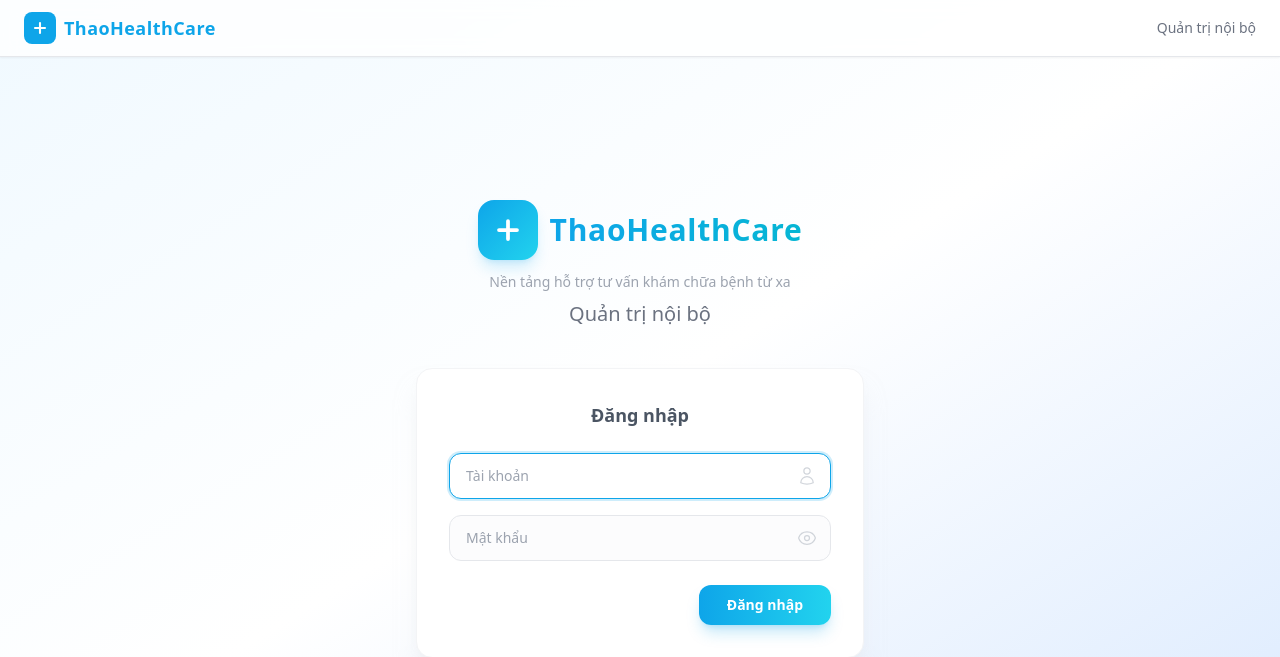
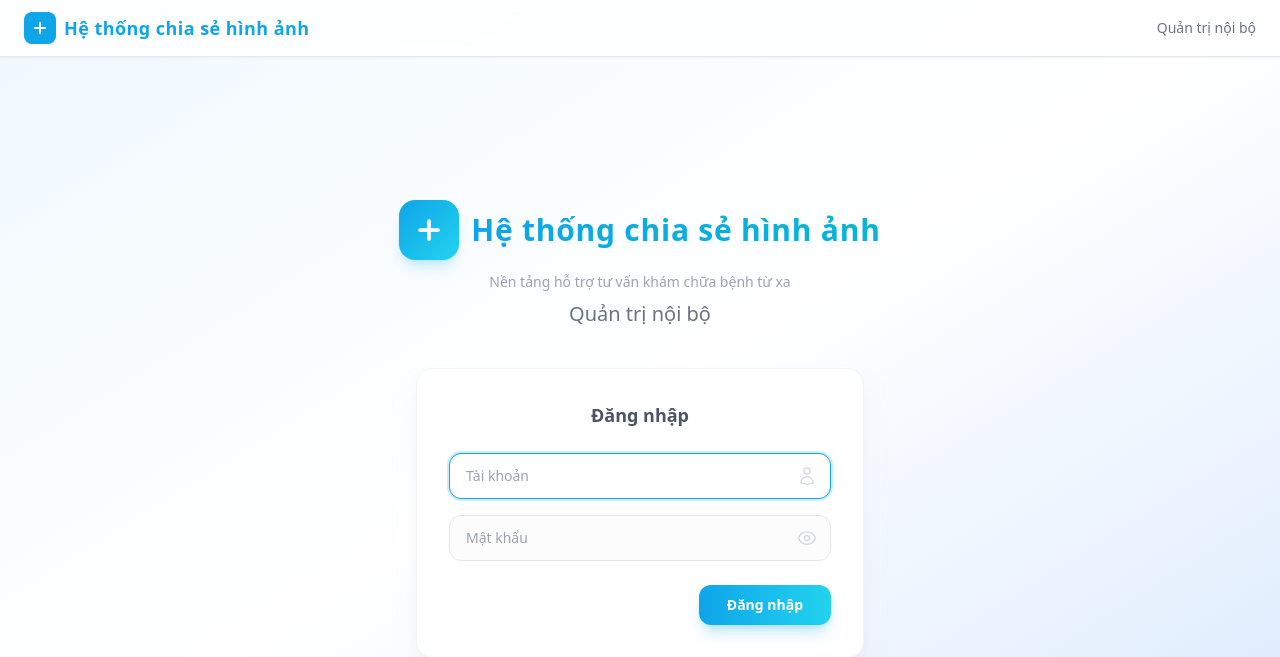
Before and after one commit to thaonguyenit888/healthcare-lastest, a Django app: page /login/ in a window 1280 px wide. Shown: the top 657 px of the page. Run offline with Django 5.2, Linux system fonts and the light colour scheme; some libraries are stand-ins or nearby versions.

Commit message:
Add files via upload

```diff
--- a/api/templates/base.html
+++ b/api/templates/base.html
@@ -3,7 +3,7 @@
 <head>
     <meta charset="UTF-8">
     <meta name="viewport" content="width=device-width, initial-scale=1.0">
-    <title>{% block title %}Dashboard{% endblock %} - ThaoHealthCare</title>
+    <title>{% block title %}Dashboard{% endblock %} - Hệ thống chia sẻ hình ảnh</title>
     <script src="https://cdn.tailwindcss.com"></script>
     <script>
         tailwind.config = {
@@ -297,7 +297,7 @@
                         <path stroke-linecap="round" stroke-linejoin="round" stroke-width="2.5" d="M12 6v6m0 0v6m0-6h6m-6 0H6"/>
                     </svg>
                 </div>
-                <span class="text-base font-bold bg-gradient-to-r from-primary to-cyan-500 bg-clip-text" style="color:transparent; -webkit-background-clip:text;">ThaoHealthCare 123</span>
+                <span class="text-base font-bold bg-gradient-to-r from-primary to-cyan-500 bg-clip-text" style="color:transparent; -webkit-background-clip:text;">THệ thống chia sẻ hình ảnh</span>
             </a>
         </div>
         <div class="flex items-center gap-4">
--- a/api/templates/dashboard_home.html
+++ b/api/templates/dashboard_home.html
@@ -9,7 +9,7 @@
                 <path stroke-linecap="round" stroke-linejoin="round" d="M12 6v6m0 0v6m0-6h6m-6 0H6"/>
             </svg>
         </span>
-        <span style="font-size:2rem; font-weight:800; background:linear-gradient(90deg,#0ea5e9,#22d3ee); -webkit-background-clip:text; -webkit-text-fill-color:transparent;">ThaoHealthCare</span>
+        <span style="font-size:2rem; font-weight:800; background:linear-gradient(90deg,#0ea5e9,#22d3ee); -webkit-background-clip:text; -webkit-text-fill-color:transparent;">Hệ thống chia sẻ hình ảnh</span>
     </div>
     <p class="text-muted" style="font-size:1.05rem;">Hệ thống quản lý thông tin tài khoản Cơ sở y tế</p>
 </div>
--- a/api/templates/login.html
+++ b/api/templates/login.html
@@ -4,7 +4,7 @@
 <head>
     <meta charset="UTF-8">
     <meta name="viewport" content="width=device-width, initial-scale=1.0">
-    <title>Đăng nhập - ThaoHealthCare</title>
+    <title>Đăng nhập - Hệ thống chia sẻ hình ảnh</title>
     <script src="https://cdn.tailwindcss.com"></script>
     <script>
         tailwind.config = {
@@ -30,7 +30,7 @@
                           d="M12 6v6m0 0v6m0-6h6m-6 0H6" />
                 </svg>
             </div>
-            <span class="text-lg font-bold tracking-wide text-primary">ThaoHealthCare</span>
+            <span class="text-lg font-bold tracking-wide text-primary">Hệ thống chia sẻ hình ảnh</span>
         </div>
         <div class="text-sm text-gray-500">Quản trị nội bộ</div>
     </nav>
@@ -47,7 +47,7 @@
                               d="M12 6v6m0 0v6m0-6h6m-6 0H6" />
                     </svg>
                 </div>
-                <span class="text-3xl font-extrabold bg-gradient-to-r from-primary to-cyan-500 bg-clip-text text-transparent tracking-wide">ThaoHealthCare</span>
+                <span class="text-3xl font-extrabold bg-gradient-to-r from-primary to-cyan-500 bg-clip-text text-transparent tracking-wide">Hệ thống chia sẻ hình ảnh</span>
             </div>
             <p class="text-sm text-gray-400">Nền tảng hỗ trợ tư vấn khám chữa bệnh từ xa</p>
             <h2 class="text-xl font-medium text-gray-500 mt-2">Quản trị nội bộ</h2>
--- a/api/templates/patient_base.html
+++ b/api/templates/patient_base.html
@@ -3,7 +3,7 @@
 <head>
     <meta charset="UTF-8">
     <meta name="viewport" content="width=device-width, initial-scale=1.0">
-    <title>{% block title %}Tra cứu{% endblock %} - ThaoHealthCare</title>
+    <title>{% block title %}Tra cứu{% endblock %} - Hệ thống chia sẻ hình ảnh</title>
     <script src="https://cdn.tailwindcss.com"></script>
     <script>
         tailwind.config = {
@@ -133,7 +133,7 @@
                         <path stroke-linecap="round" stroke-linejoin="round" stroke-width="2.5" d="M12 6v6m0 0v6m0-6h6m-6 0H6"/>
                     </svg>
                 </div>
-                <span class="text-base font-bold bg-gradient-to-r from-primary to-cyan-500 bg-clip-text" style="color:transparent; -webkit-background-clip:text;">ThaoHealthCare</span>
+                <span class="text-base font-bold bg-gradient-to-r from-primary to-cyan-500 bg-clip-text" style="color:transparent; -webkit-background-clip:text;">Hệ thống chia sẻ hình ảnh</span>
             </a>
         </div>
         <div class="flex items-center gap-4">
--- a/api/templates/patient_login.html
+++ b/api/templates/patient_login.html
@@ -4,7 +4,7 @@
 <head>
     <meta charset="UTF-8">
     <meta name="viewport" content="width=device-width, initial-scale=1.0">
-    <title>Đăng nhập Bệnh nhân - ThaoHealthCare</title>
+    <title>Đăng nhập Bệnh nhân - Hệ thống chia sẻ hình ảnh</title>
     <script src="https://cdn.tailwindcss.com"></script>
     <script>
         tailwind.config = {
@@ -30,7 +30,7 @@
                           d="M12 6v6m0 0v6m0-6h6m-6 0H6" />
                 </svg>
             </div>
-            <span class="text-lg font-bold tracking-wide text-primary">ThaoHealthCare</span>
+            <span class="text-lg font-bold tracking-wide text-primary">Hệ thống chia sẻ hình ảnh</span>
         </div>
         <div class="text-sm text-gray-500">Cổng tra cứu bệnh nhân</div>
     </nav>
@@ -47,7 +47,7 @@
                               d="M12 6v6m0 0v6m0-6h6m-6 0H6" />
                     </svg>
                 </div>
-                <span class="text-3xl font-extrabold bg-gradient-to-r from-primary to-cyan-500 bg-clip-text text-transparent tracking-wide">ThaoHealthCare</span>
+                <span class="text-3xl font-extrabold bg-gradient-to-r from-primary to-cyan-500 bg-clip-text text-transparent tracking-wide">Hệ thống chia sẻ hình ảnh</span>
             </div>
             <p class="text-sm text-gray-400">Nền tảng hỗ trợ tư vấn khám chữa bệnh từ xa</p>
             <h2 class="text-xl font-medium text-gray-500 mt-2">Tra cứu kết quả khám bệnh</h2>
```
